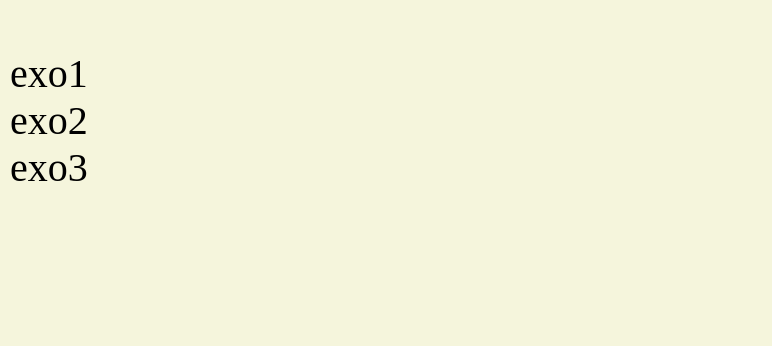
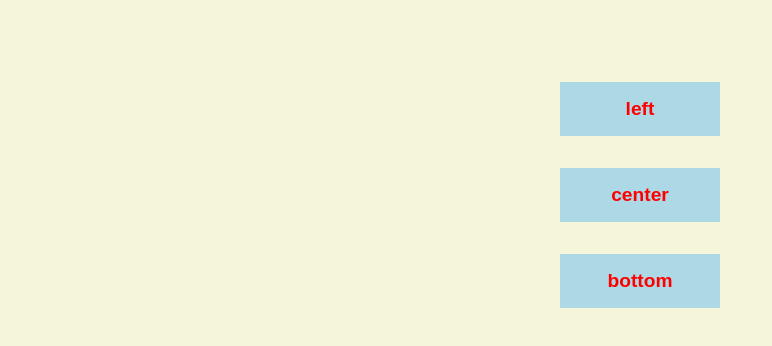
Before and after one commit to M1MOS/exo-after-before, a plain HTML site: page index.html in a window 1280 px wide. Shown: the whole page, without its empty margins (0-772 px from the left). Drawn offline with Linux system fonts and the light colour scheme.

Commit message:
Fin exercice Animation

```diff
--- a/css/style.css
+++ b/css/style.css
@@ -3,51 +3,76 @@
 }
 
 body{
+    font-family: Arial, Helvetica, sans-serif;
     background-color: beige;
     overflow: hidden;
     padding: 50px 10px;
 }
-
-.transition p{
-    font-size: 40px;
-    transition: ;
-}
-.transition2 p{
-    font-size: 40px;
-}
-.transition3 p{
-    font-size: 40px;
-}
-.transition p::before{
-    background-color: red;
-    content: "";
-    position: absolute;
+.container{
+    display: flex;
+    flex-direction: column;
+    align-items: center;
+    justify-content: center;
+    margin-top: 2rem;
 }
 
-.transition p::after{
-
+.btn{
+    position: relative;
+    background: lightblue;
+    color: red;
+    width: 10rem;
+    margin-bottom: 2rem;
+    padding: 1rem 0;
+    border: none;
+    outline: none;
+    font-size: 1.2rem;
+    font-weight: bold;
+    cursor: pointer;
 }
 
-
-.transition2 p{
-
-}
-.transition2 p::before{
-
+.btn::after{
+    content: '';
+    position: absolute;
+    width: 100%;
+    height: 0.175rem;
+    background: turquoise;
+    left: 0;
+    bottom: 0;
 }
 
-.transition2 p::after{
-
+/* Animation hover centrale */
+.btn-center::after{
+    transform: scale(0, 1);
+    transition: transform 0.3s ease;
 }
 
-
-.transition3 p{
-
-}
-.transition3 p::before{
-
+/* Animation hover centrale */
+.btn-center:hover::after{
+    transform: scale(1, 1);
 }
 
-.transition3 p::after{
+/* Animation hover Gauche */
+.btn-left::after{
+    transform: scale(0, 1);
+    transform-origin: 0% 100%;
+    transition: transform 0.5s ease;
+}
 
+/* Animation hover Gauche */
+.btn-left:hover::after{
+    transform: scale(1, 1);
 }
+
+/* Animation hover Bottom */
+.btn-bottom{
+    overflow: hidden;
+}
+.btn-bottom::after{
+    transform: translateY(3px);
+}
+
+.btn-bottom:hover::after{
+    transform: translateY(100px);
+    transition: transform 0.5s ease-in;
+    height: 20%;
+}
--- a/index.html
+++ b/index.html
@@ -8,16 +8,10 @@
     <link rel="stylesheet" href="/css/style.css">
 </head>
 <body>
-    <section>
-        <div class="transition">
-            <p>exo1</p>
-        </div>
-        <div class="transition2">
-            <p>exo2</p>
-        </div>
-        <div class="transition3">
-            <p>exo3</p>
-        </div>
+    <section class="container">
+        <button class="btn btn-left">left</button>
+        <button class="btn btn-center">center</button>
+        <button class="btn btn-bottom">bottom</button>
     </section>
 </body>
 </html>
```
